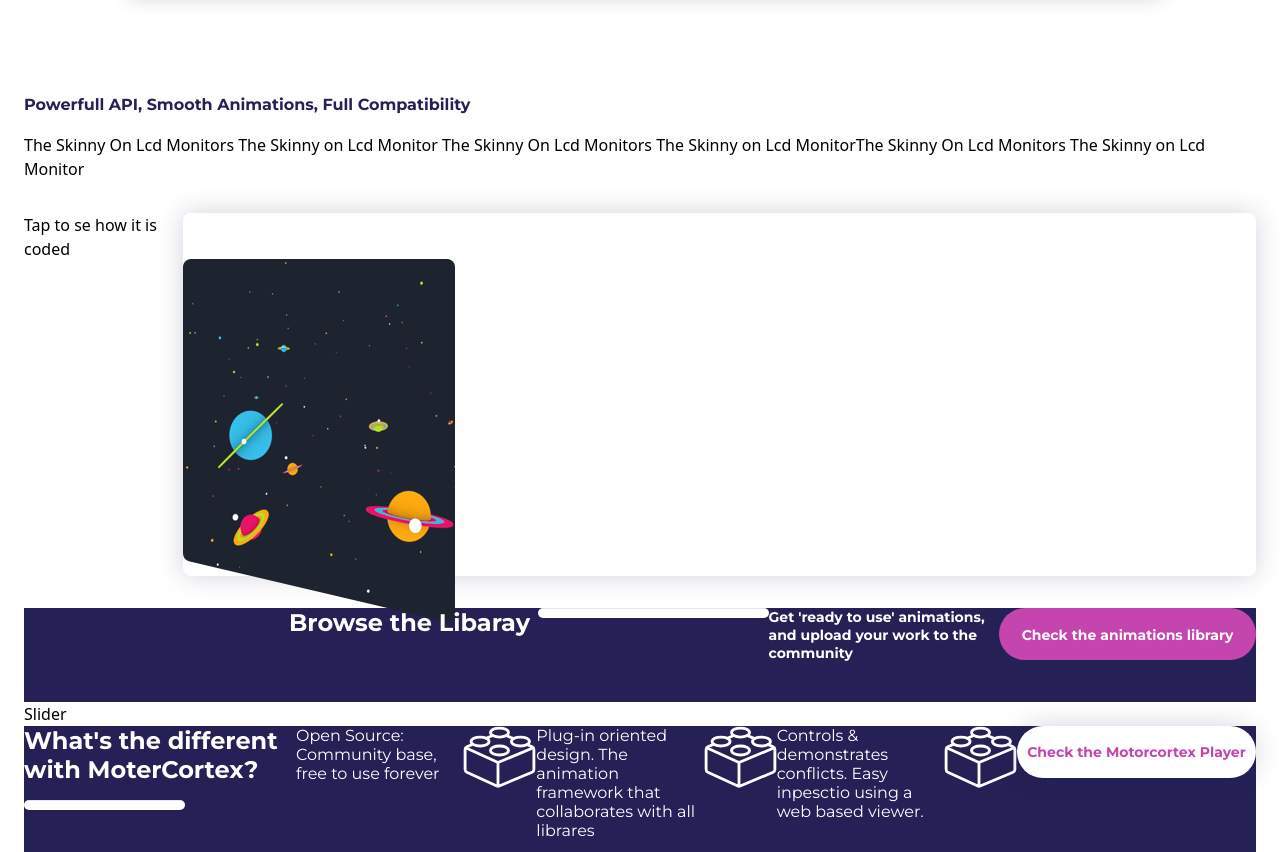
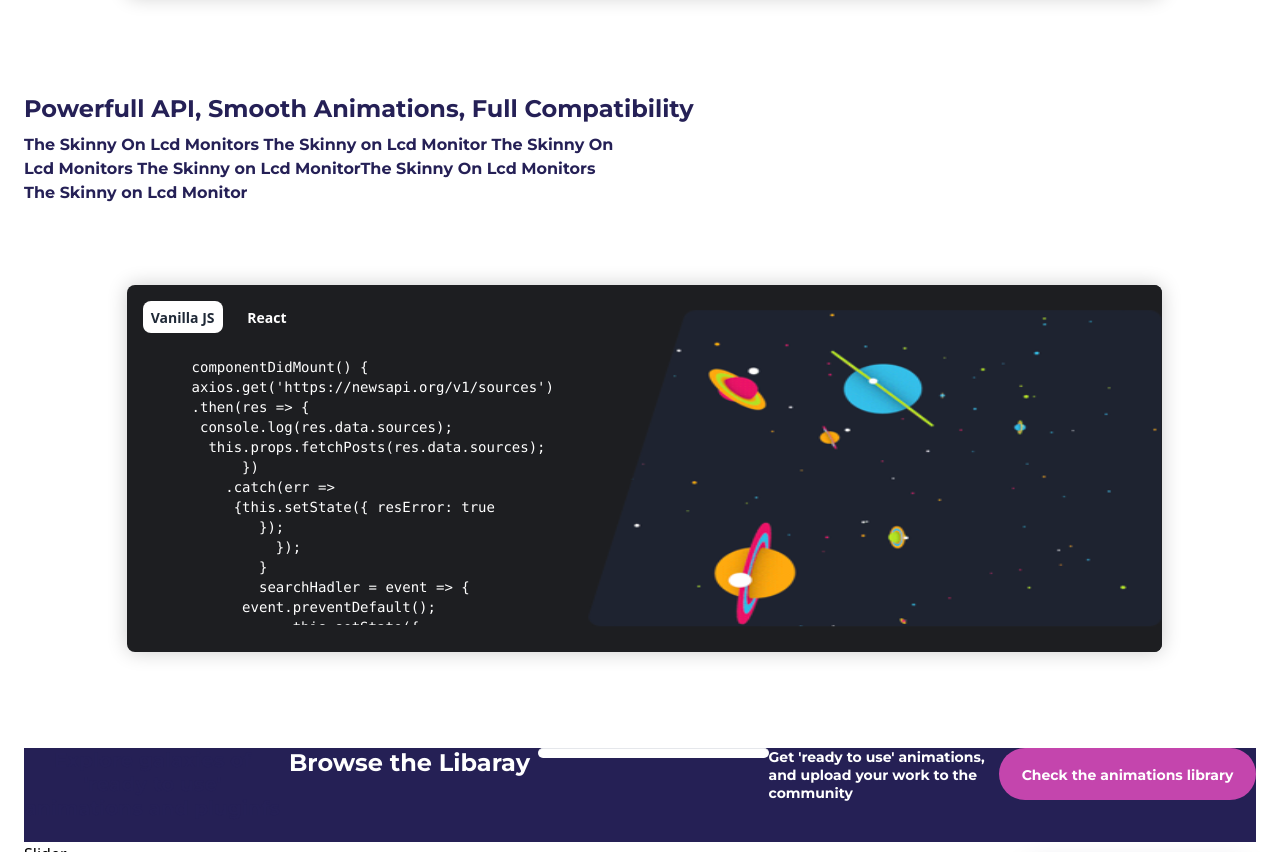
Before and after one commit to Costas-Zeimpekis/motor, a website: page index.html in a window 1280 px wide. Shown: the part 1959-2811 px from the top of the page. Drawn offline with nearby package versions, Linux system fonts and the light colour scheme.

Commit message:
refactor: space section for desktop with Tailwind.css classes

```diff
--- a/index.html
+++ b/index.html
@@ -90,8 +90,8 @@
                   </ul>
                 </nav>
               </aside>
-              <div class="milky-way-editor-container w-11/12 flex rounded-lg bg">
-                  <div class="milky-way-img-container w-7/12 flex justify-center items-center xs:order-none md:order-1">
+              <div class="milky-way-editor-container w-11/12 flex rounded-lg">
+                  <div class="milky-way-img-container w-7/12 flex justify-center items-center xs:order-none md:order-1 rounded-r-lg">
                       <img class="milky-way-img" src="./images/milky-way.svg" alt="milky way svg">
                     </div>
                     <div class="milky-way-editor w-5/2 text-white xs:order-1 md:order-none h-full p-4 pr-0">
@@ -126,7 +126,7 @@ componentDidMount() {
       };
                             </pre>
                           </div>
-                      <button class="milky-way-editor-tap flex text-white md:hidden">
+                      <button class="tap-btn flex text-white md:hidden">
                           <span class="tap-text">
                             Tap to se how it is coded
                           </span>
@@ -144,9 +144,9 @@ componentDidMount() {
                 The Skinny On Lcd Monitors The Skinny on Lcd Monitor The Skinny On Lcd Monitors The Skinny on Lcd MonitorThe Skinny On Lcd Monitors The Skinny on Lcd Monitor
               </p>
               <section class="planet-earth-section w-11/12 flex ml-auto">
-                  <div class="planet-earth-editor-container w-11/12 flex rounded-lg bg">
-                    <div class="planet-earth-img-container w-7/12 flex justify-center items-center">
-                      <img class="planet-earth-img " src="./images/planet-earth.svg" alt="milky way svg">
+                  <div class="planet-earth-editor-container w-11/12 flex rounded-lg">
+                    <div class="planet-earth-img-container w-7/12 flex justify-center items-center rounded-l-lg">
+                      <img class="planet-earth-img" src="./images/planet-earth.svg" alt="planet earth svg image">
                     </div>
                     <div class="planet-earth-editor w-5/2 text-white h-full p-4 pr-0">
                       <div class="tabs mb-6">
@@ -180,27 +180,61 @@ axios.get('https://newsapi.org/v1/sources')
     };
                           </pre>
                         </div>
-                      <button class="planet-earth-tap flex text-white md:hidden"">
+                      <button class="tap-btn flex text-white md:hidden">
                           <span class="tap-text">Tap to se how it is coded</span>
                           <img src="./images/chevron-left-solid.svg" alt="">
                         </button>
                     </div>
               </section>
             </article>
-            <article class="mb-8">
-                <h3 class="Powerful-API-Smooth mb-4">
+            <article class="mb-24">
+                <h3 class="powerful-api-article-title w-full text-2xl font-semibold mb-2">
                   Powerfull API, Smooth Animations, Full Compatibility
                 </h3>
-                <p class="The-Skinny-On-Lcd-Mo mb-8">
+                <p class="powerful-api-article-text text-base font-semibold mb-20">
                   The Skinny On Lcd Monitors The Skinny on Lcd Monitor The Skinny On Lcd Monitors The Skinny on Lcd MonitorThe Skinny On Lcd Monitors The Skinny on Lcd Monitor
                 </p>
-                <section class="Space-section flex">
-                    <div class="Space">
-                        <img src="./images/14.png" alt="milky way svg">
+                <section class="space-section  w-11/12 flex ml-auto">
+                  <div class="space-editor-container w-11/12 flex rounded-lg">
+                    <div class="space-img-comtainer w-7/12 flex justify-center items-center xs:order-none md:order-1 rounded-r-lg">
+                        <img class="space-img" src="./images/14.png" alt="space svg image">
                       </div>
-                      <div class="Space-bottom">
-                        <span class="Tap-to-see-how-its">Tap to se how it is coded</span>
-                        <img src="./images/chevron-left-solid.svg" alt="">
+                      <div class="space-editor w-5/2 text-white xs:order-1 md:order-none h-full p-4 pr-0">
+                        <div class="tabs mb-6">
+                            <button class="w-20 h-8 bg-white rounded-lg"><span class="h-4 text-sm text-gray-800 font-semibold text-black">Vanilla JS</span></button>
+                            <button class="w-20 h-8  rounded-lg mr-4"><span class="h-4 text-sm font-semibold text-white">React</span></button>
+                        </div>
+                        <div id="vanillaJS" class="tabcontent w-11/12 overflow-auto ml-8">
+                            <pre class="h-full text-sm text-teal-500 mr-2">
+  componentDidMount() {
+  axios.get('https://newsapi.org/v1/sources')
+  .then(res => {
+   console.log(res.data.sources);
+    this.props.fetchPosts(res.data.sources);
+        })
+      .catch(err =>
+       {this.setState({ resError: true
+          });
+            });
+          }
+          searchHadler = event => {
+        event.preventDefault();
+              this.setState({
+          searchTxt: event.target.value
+        });
+      };
+        setCategoryHandler = event => {
+          event.preventDefault();
+          this.setState({
+              selectCategory: event.target.value
+      });
+      };
+                            </pre>
+                          </div>
+                        <button class="tap-btm flex text-white md:hidden"">
+                            <span class="tap-text">Tap to se how it is coded</span>
+                            <img src="./images/chevron-left-solid.svg" alt="">
+                          </button>
                       </div>
                 </section>
               </article>
--- a/style.css
+++ b/style.css
@@ -103,22 +103,15 @@ nav ul li a {
 }
 
 .what-can-you-do-article-title,
-.runtime-control-article-title {
+.runtime-control-article-title,
+.powerful-api-article-title {
   font-family: var(--font-family);
   color: var(--blue-dark);
 }
 
-.Powerful-API-Smooth {
-  width: 220px;
-  font-family: var(--font-family);
-  font-size: 16px;
-  font-weight: 600;
-  color: var(--blue-dark);
-  margin-bottom: 16px;
-}
-
 .what-can-you-do-article-text,
-.runtime-control-article-text {
+.runtime-control-article-text,
+.powerful-api-article-text {
   font-family: var(--font-family);
   color: var(--blue-dark);
 }
@@ -144,7 +137,8 @@ nav ul li a {
 }
 
 .milky-way-editor-container,
-.planet-earth-editor-container {
+.planet-earth-editor-container,
+.space-editor-container {
   background-color: #1d1e21;
   box-shadow: 0 0 20px 0 rgba(0, 0, 0, 0.2);
 }
@@ -175,10 +169,6 @@ nav ul li a {
   height: 80%;
 }
 
-.Space {
-  order: 0;
-}
-
 .milky-way-img-container {
   background-image: -webkit-linear-gradient(
     -14deg,
@@ -195,19 +185,18 @@ nav ul li a {
   );
 }
 
-.Space {
-  width: 100%;
-  height: 363px;
-  padding: 46px 0 82px 0;
-  border-radius: 8px;
-  box-shadow: 0 0 27px 0 rgba(37, 32, 86, 0.2);
-  background-color: transparent;
-  justify-content: center;
+.space-img-comtainer {
   background-image: -webkit-linear-gradient(
     80deg,
     transparent 12%,
-    #ffffff 10%
+    #1d1e21 10%
   );
+}
+
+.space-img {
+  width: 55%;
+  height: 156%;
+  transform: rotate(90deg);
 }
 
 .milky-way-img,
@@ -484,26 +473,6 @@ nav ul li a {
     width: 510px;
     margin-bottom: 8px;
   }
-
-  .milky-section {
-    flex-flow: row;
-  }
-
-  .Powerful-API-Smooth {
-    width: 660px;
-  }
-
-  .Space-section {
-    flex-flow: row;
-  }
-
-  .Space {
-    order: 1;
-  }
-
-  .Space-bottom {
-    order: 0;
-  }
 }
 
 @media (min-width: 1280px) {
@@ -530,7 +499,8 @@ nav ul li a {
   .what-can-you-do-article-text {
     width: 640px;
   }
-  .runtime-control-article-text {
+  .runtime-control-article-text,
+  .powerful-api-article-text {
     width: 590px;
   }
 }
```
Also changed, not shown: images/example-3.png (added), images/example-3@2x.png (added), images/example-3@3x.png (added).
